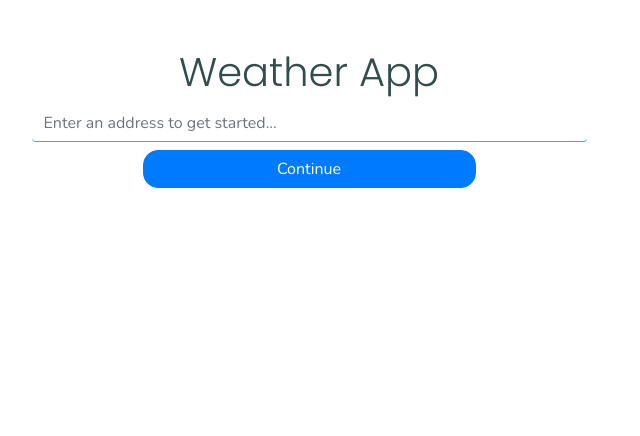
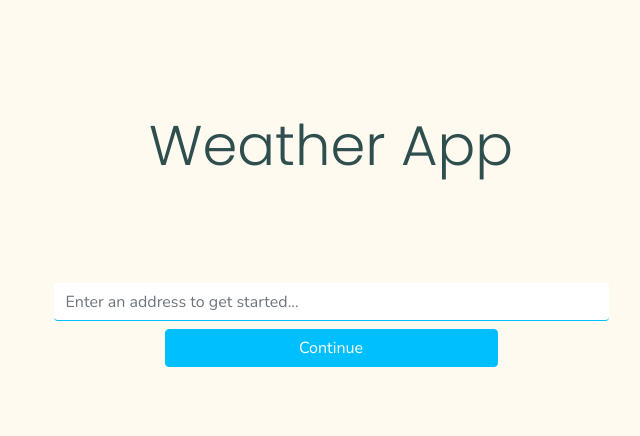
Before and after one commit to Reez0/TransactionCapital, a Django app: page /weather/home in a window 1280 px wide. Shown: the top 436 px of the page, without its empty margins (309-949 px from the left). Run offline with Django 3.2, Linux system fonts and the light colour scheme; some libraries are stand-ins or nearby versions.

Commit message:
Added final touches

```diff
--- a/transaction_capital/assets/css/styles.css
+++ b/transaction_capital/assets/css/styles.css
@@ -4,6 +4,10 @@ h3,
 h4 {
   color: darkslategray;
   font-family: "Poppins", sans-serif;
+}
+
+body {
+  background-color: floralwhite;
 }
 
 p,
@@ -19,6 +23,11 @@ input {
   flex-direction: column;
   justify-content: center;
   align-items: center;
+  margin-bottom: 2%;
+}
+
+.jumbotron {
+  background-color: transparent;
 }
 
 .start input {
@@ -27,6 +36,7 @@ input {
   border-left: none;
   border-right: none;
   border-bottom: 1px solid deepskyblue;
+
 }
 
 .save-history {
@@ -54,7 +64,6 @@ input {
 
 .start button {
   width: 30%;
-  border-radius: 15px;
 }
 
 .card-title {
@@ -88,6 +97,28 @@ input {
   min-height: 275px;
 }
 
+button {
+  border-radius: 15px;
+}
+
+.btn-primary {
+  background-color: deepskyblue;
+  border-color: deepskyblue;
+}
+
+.btn-primary:hover {
+  background-color: rgb(0, 38, 255);
+}
+
+.btn-secondary {
+  background-color: tomato;
+  border-color: tomato;
+}
+
+.btn-secondary:hover {
+  background-color: rgb(185 0 0);
+}
+
 .spinner {
   opacity: 0.5;
   background: #000;
@@ -103,7 +134,7 @@ input {
 }
 
 #weatherHistory {
-    margin-top:2%;
+  margin-top: 2%;
 }
 
 .carousel-control-next-icon,
--- a/transaction_capital/assets/js/weather.js
+++ b/transaction_capital/assets/js/weather.js
@@ -52,7 +52,8 @@ $("#addressSubmit").click(() => {
         }
       })
       .fail((jqXHR, textStatus, errorThrown) => {
-        console.log("fail" + errorThrown);
+        hideSpinner();
+        swal("Error", "An unexpected error occured. Please try again later.", "error");
       });
   }
 });
@@ -159,7 +160,9 @@ $("#saveHistory").click(() => {
       }
     })
     .fail((jqXHR, textStatus, errorThrown) => {
-      console.log(errorThrown);
+      hideSpinner();
+      swal("Error", "An unexpected error occured. Please try again later.", "error");
+
     });
 });
 
@@ -187,7 +190,9 @@ $("#viewHistory").click(() => {
       }
     })
     .fail((jqXHR, textStatus, errorThrown) => {
-      console.log(errorThrown);
+      hideSpinner();
+      swal("Error", "An unexpected error occured. Please try again later.", "error");
+
     });
 });
 
--- a/transaction_capital/transaction_capital/templates/base_layout.html
+++ b/transaction_capital/transaction_capital/templates/base_layout.html
@@ -13,7 +13,7 @@
 </head>
 
 <body>
-<div class="container m-5">
+<div class="container mt-5">
     {%block content%}
     {%endblock%}
 </div>
--- a/transaction_capital/weather/templates/weather/weather.html
+++ b/transaction_capital/weather/templates/weather/weather.html
@@ -3,7 +3,11 @@
         <div class="row" id ="search">
             <div class="col">
                     <div class="start">
-                        <h1>Weather App</h1>
+                        <div class="jumbotron jumbotron-fluid">
+                            <div class="container">
+                              <h1 class="display-4">Weather App</h1>
+                            </div>
+                          </div>
                         <input type="text" class="form-control" id="address" placeholder="Enter an address to get started...">
                         <button class = "mt-2 btn btn-primary" id="addressSubmit">
                             Continue
@@ -29,8 +33,8 @@
         <div class="row">
             <div class="col">
                 <div class="view-history mb-5">
-                    <button hidden id ="viewHistory" class='btn btn-secondary'>View History</button>
-                    <button hidden id ="searchAgain" class='btn btn-secondary'>Get weather for another location</button>
+                    <button hidden id ="viewHistory" class='btn btn-info'>View History</button>
+                    <button hidden id ="searchAgain" class='btn btn-info'>Get weather for another location</button>
                 </div>
             </div>
 
--- a/transaction_capital/weather/views.py
+++ b/transaction_capital/weather/views.py
@@ -24,10 +24,10 @@ class WeatherData(APIView):
         openweather_api_key = APIKeys.objects.get(
             key_name='openweathermap.org').key_value
         mapbox_api_key = APIKeys.objects.get(key_name='mapbox.com').key_value
-        encoded_address = urllib.parse.quote_plus(request.data['address'])
+        encoded_address = urllib.parse.quote_plus(str(request.data['address']))
         response = self.get_coordinates(encoded_address, mapbox_api_key)
         if not response['features']:
-            return Response({"success":False,"status":status.HTTP_404_NOT_FOUND, "message":"Unable to retrieve weather data using this address. Please try again using a different address."})
+            return Response({"success": False, "status": status.HTTP_404_NOT_FOUND, "message": "Unable to retrieve weather data using this address. Please try again using a different address."})
         coordinates = response['features'][0]['geometry']['coordinates']
         current_weather = self.get_current_weather(
             coordinates, openweather_api_key)
```
Also changed, not shown: requirements.txt (+7 -1 lines).
